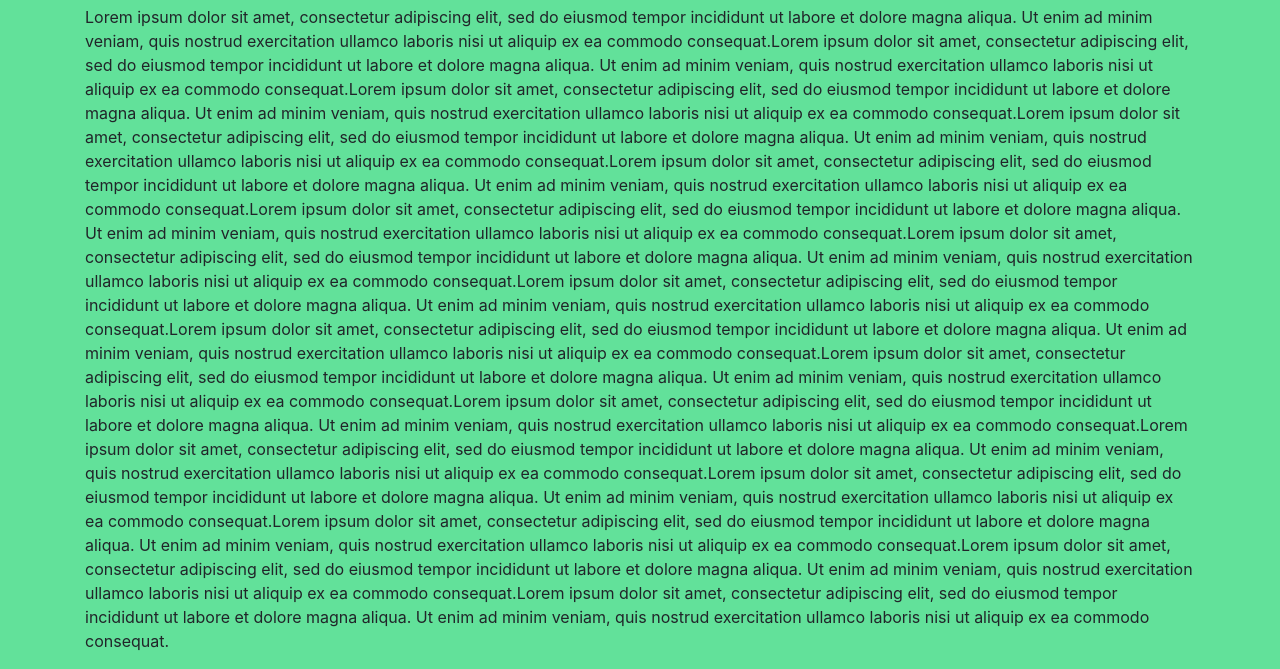
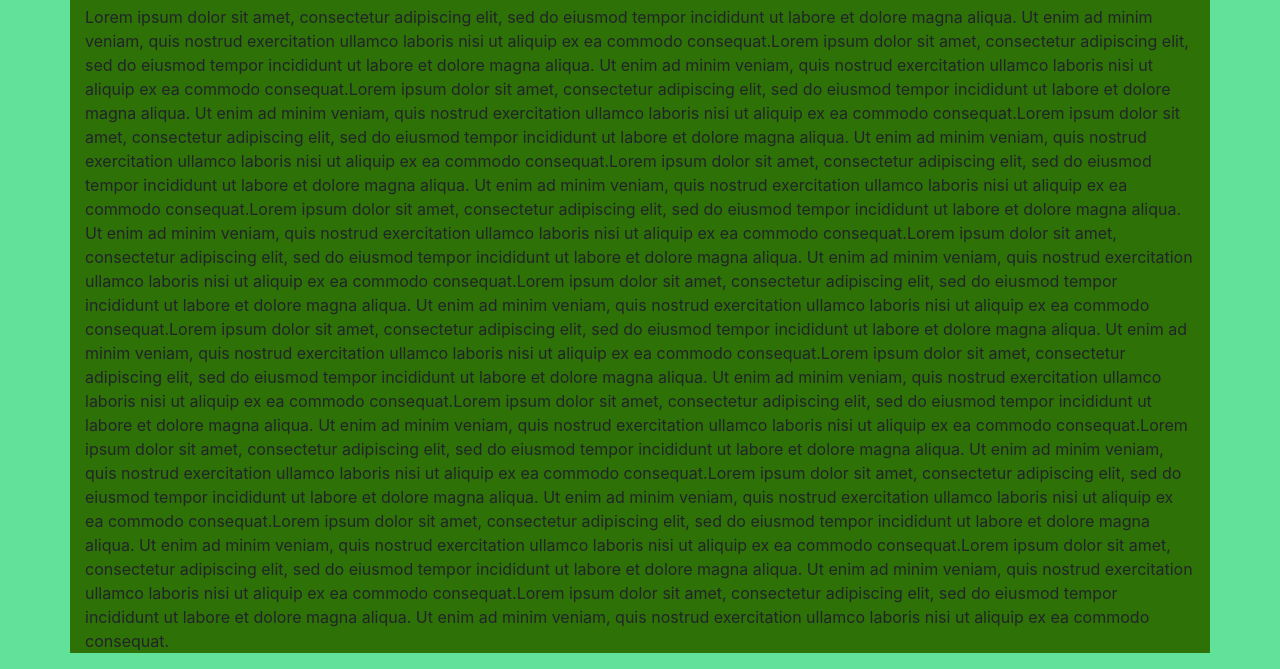
Before and after one commit to saarthsrivastava/coursera, a plain HTML site: page module-3-solution/index.html in a window 1280 px wide. Shown: the part 149-818 px from the top of the page. Drawn offline with nearby package versions, Linux system fonts and the light colour scheme; a script that the page names is missing.

Commit message:
module-3-solution

```diff
--- a/module-3-solution/css/application.css
+++ b/module-3-solution/css/application.css
@@ -13,3 +13,6 @@ body{
 h1{
 	text-align: left;
 }
+.container{
+	background-color: #2E7107;
+}
```
